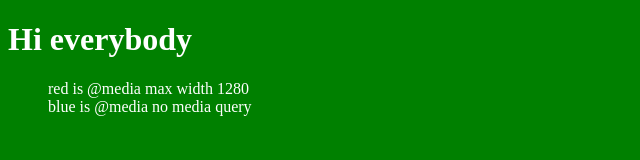
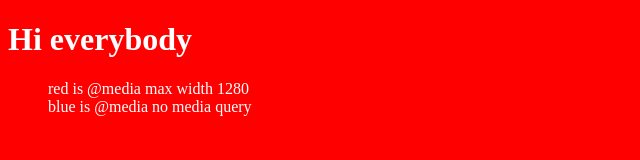
Before and after one commit to alannarisse/alannarisse.github.io, a plain HTML site: page mobile-coarse.html in a window 1280 px wide. Shown: the whole page, without its empty margins (0-640 px from the left). Drawn offline with Linux system fonts and the light colour scheme.

Commit message:
added fix for pointer

```diff
--- a/mobile-coarse.html
+++ b/mobile-coarse.html
@@ -39,13 +39,6 @@
         display: block;
       }
     }
-
-    @media (hover:none) {
-      body {
-        background: green;
-      }
-
-    }
   </style>
 </head>
 
```
